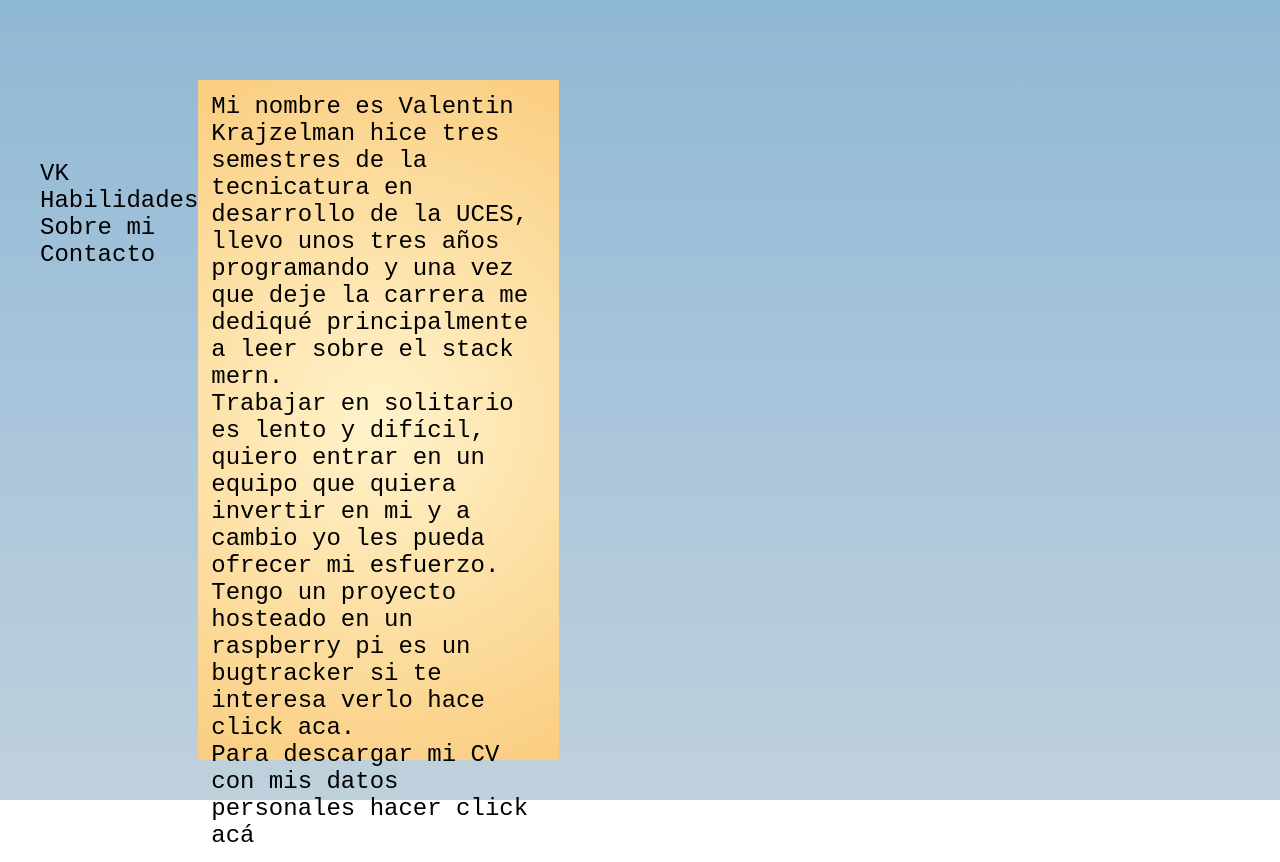
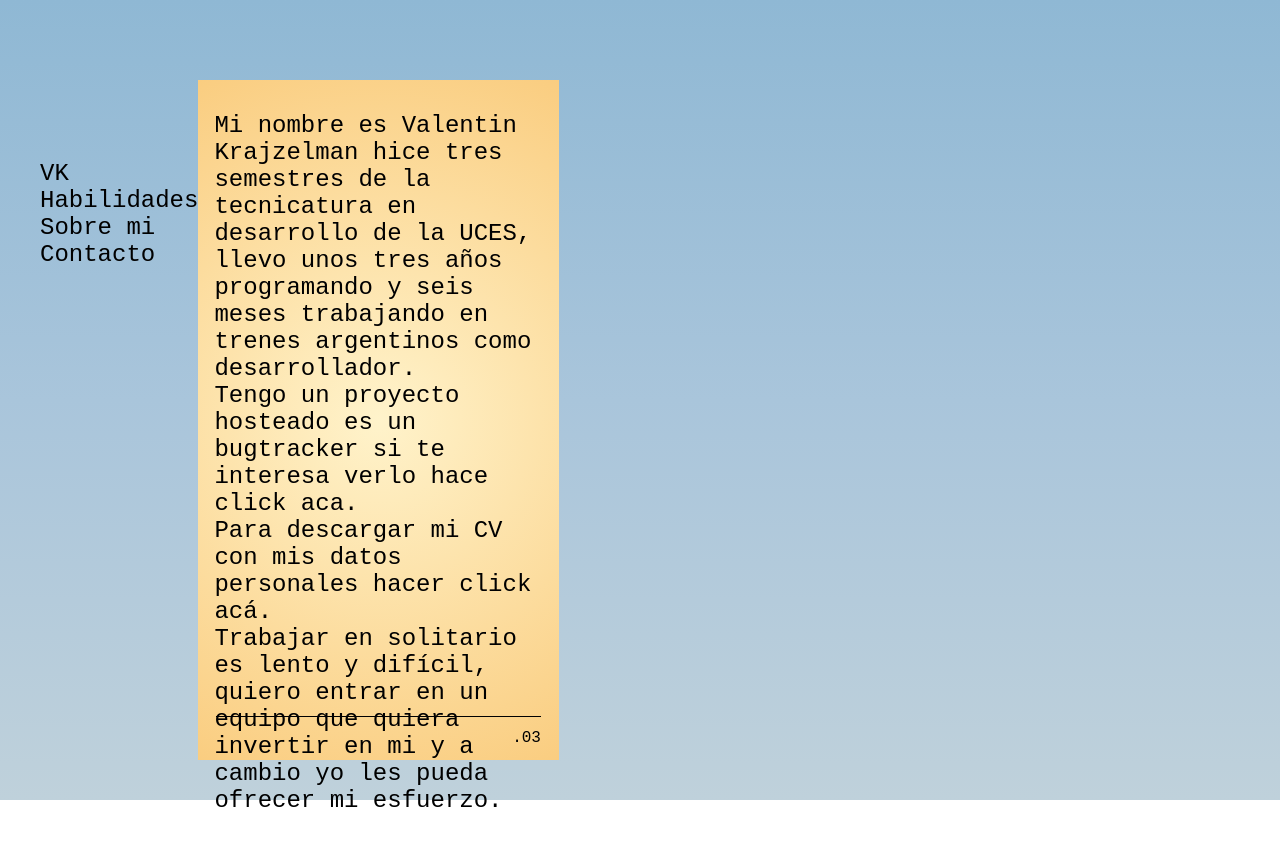
Before and after one commit to ValentinKrajzelman/paginaCV, a React (Create React App) app: page /sobremi in a window 1280 px wide. After the commit the page ends 814 px from the top, so only its background shows below. Built offline with nearby package versions, Linux system fonts and the light colour scheme.

Commit message:
se sigue

```diff
--- a/src/App.css
+++ b/src/App.css
@@ -1,12 +1,13 @@
 
-.fondo{ display: grid;
-  grid-template-columns: 1fr 1fr 1fr 1fr 1fr 1fr 1fr;
-  grid-template-rows: 10vh 40vh 45vh 5vh;
+.fondo{
+  background-image: linear-gradient(rgb(143,184,212), rgb(169,197,219), rgb(191,209,219));
   padding: 0px;
   margin: 0px;
   height: 100vh;
   width: 100vw;
-  background-image: linear-gradient(rgb(143,184,212), rgb(169,197,219), rgb(191,209,219));
+  display: grid;
+  grid-template-columns: 1fr 1fr 1fr 1fr 1fr 1fr 1fr;
+  grid-template-rows: 10vh 20vh 20vh 20vh 25vh 5vh;
 }
 .lista {
   list-style-type: none;
@@ -16,18 +17,90 @@
   grid-row: 2/3;
 }
 .link {
+  font-family:'Courier New', Courier, monospace;
+  font-size: 3vh;
   text-decoration: none;
   color:black;
-  font-size: 3vh;
-  font-family:'Courier New', Courier, monospace;
 }
 .hoja{
   background-image: radial-gradient(circle,rgb(255, 243, 203), rgb(250, 205, 128));
+  font-family:'Courier New', Courier, monospace;
   grid-column:2/4;
-  grid-row: 2/4;
+  grid-row: 2/6;
+  position: relative;
+
 }
-.contenido{
+.piehoja{
+  position: absolute;
+  bottom:0;
+  right:0;
+  float: right;
   padding: 1vw;
+  padding-right: 5%;
+  font-size: 2vh;
+}
+.lineahoja{
+  width: 90%;
+  bottom:0;
+  padding-bottom: 2vh;
+  position: absolute;
+  color: transparent;
+  left: 5%;
+  right: 5%;
+  border-top: solid;
+  border-color: black;
+  border-top-width: 1px ;
   font-size: 3vh;
-  font-family:'Courier New', Courier, monospace;
 }
+
+
+#texto1del01{
+  padding: 2vh;
+  padding-top: 4vh;
+  font-size: 6vh;
+}
+
+
+#texto1del02{
+  padding: 2vh;
+  padding-top: 4vh;
+  font-size: 3vh;
+}
+#texto2del02{
+  padding: 2vh;
+  font-size: 3vh;
+}
+#texto3del02{
+  padding: 2vh;
+  padding-top: 8vh;
+  font-size: 3vh;
+}
+
+
+#texto1del03{
+  padding-left: 2vh;
+  padding-right: 2vh;
+  padding-top: 4vh;
+  font-size: 3vh;
+}
+#texto2del03{
+  padding-left: 2vh;
+  padding-right: 2vh;
+  font-size: 3vh;
+}
+#texto3del03{
+  padding-left: 2vh;
+  padding-right: 2vh;
+  font-size: 3vh;
+}
+#texto4del03{
+  padding-left: 2vh;
+  padding-right: 2vh;
+  font-size: 3vh;
+}
+
+/* #texto1del03{
+  padding: 2vh;
+  padding-top: 4vh;
+  font-size: 3vh;
+} */
--- a/src/components/Landingpage.component.js
+++ b/src/components/Landingpage.component.js
@@ -3,7 +3,12 @@ import '../App.css';
 
 const Landingpage = () => {
     return(
-        <div className="contenido"></div>
+        <div>
+        <div id="texto1del01">Hola, mi nombre es valentin y soy desarrollador Full-stack.</div>
+
+        <div className="lineahoja">a</div>
+        <div className="piehoja">.01</div>
+        </div>
     );
 };
 
--- a/src/components/contacto.component.js
+++ b/src/components/contacto.component.js
@@ -3,7 +3,9 @@ import React from  "react";
 const Contacto = () => {
 
 
-        return(<div></div>);
+        return(<div>
+        <div className="lineahoja">a</div>
+        <div className="piehoja">.04</div></div>);
 
 
 };
--- a/src/components/habilidades.component.js
+++ b/src/components/habilidades.component.js
@@ -5,13 +5,18 @@ const Habilidades = () => {
 
 
         return(<div className="contenido">
-        <div>Programador junior Full-stack. Tengo un conocimiento general del stack MERN
-         (MongoDB, Express, React, Node.js), aprendo y me adapto rápido.</div><br></br>
-        <div>Mi fuerte es: (ponerlas en letra un toque mas grande y con icono)
-        JavaScript y el stack MERN: MongoDB Express  React.js  Node.js</div><br></br>
-        <div>Tambien utilizo o conozco:
+        <div id="texto1del02">Programador junior Full-stack. Tengo un conocimiento general del stack MERN
+         (MongoDB, Express, React, Node.js), aprendo y me adapto rápido.</div>
+
+        <div id="texto2del02">Mi fuerte es: (ponerlas en letra un toque mas grande y con icono)
+        JavaScript y el stack MERN: MongoDB Express  React.js  Node.js</div>
+
+        <div id="texto3del02">Tambien utilizo o conozco:
         Postgres mysql html css sass
-        bootstrap mongoose git</div><br></br>
+        bootstrap mongoose git</div>
+
+        <div className="lineahoja">a</div>
+        <div className="piehoja">.02</div>
         </div>);
 
 
--- a/src/components/sobremi.component.js
+++ b/src/components/sobremi.component.js
@@ -5,14 +5,21 @@ const Sobremi = () => {
 
 
         return(<div className="contenido">
-        <div>Mi nombre es Valentin Krajzelman hice tres semestres de la tecnicatura en desarrollo de la UCES,
-         llevo unos tres años programando y una vez que deje la carrera me
-         dediqué principalmente a leer sobre el stack mern.</div>
-        <div>Trabajar en solitario es lento y difícil, quiero entrar en un equipo que quiera
+        <div id="texto1del03">Mi nombre es Valentin Krajzelman hice tres semestres de la tecnicatura en desarrollo de la UCES,
+         llevo unos tres años programando y seis meses trabajando en trenes argentinos como desarrollador.</div>
+
+        <div id="texto3del03">Tengo un proyecto hosteado es un bugtracker si te interesa
+         verlo hace click aca.</div>
+
+        <div id="texto4del03">Para descargar mi CV con mis datos personales hacer click acá.</div>
+
+        <div id="texto2del03">Trabajar en solitario es lento y difícil, quiero entrar en un equipo que quiera
         invertir en mi y a cambio yo les pueda ofrecer mi esfuerzo.</div>
-        <div>Tengo un proyecto hosteado en un raspberry pi es un bugtracker si te interesa
-         verlo hace click aca.</div>
-        <div>Para descargar mi CV con mis datos personales hacer click acá</div>
+
+
+
+        <div className="lineahoja">a</div>
+        <div className="piehoja">.03</div>
          </div>);
 
 
```
